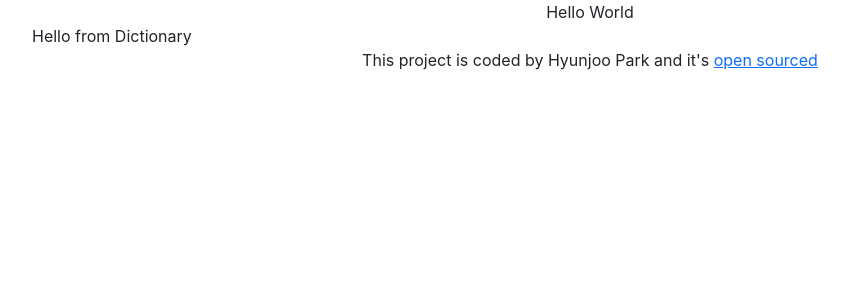
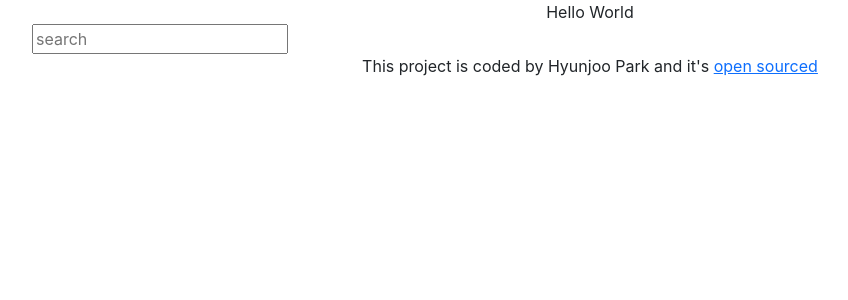
Before and after one commit to hjooqkr/dictionary-project, a React (Create React App) app: page / in a window 1280 px wide. Shown: the top 300 px of the page, without its empty margins (50-898 px from the left). Built offline with nearby package versions, Linux system fonts and the light colour scheme.

Commit message:
added github link, search input

```diff
--- a/src/App.js
+++ b/src/App.js
@@ -11,7 +11,11 @@
         </main>
         <footer>
           This project is coded by Hyunjoo Park and it's{" "}
-          <a href="#" target="_blank">
+          <a
+            href="https://github.com/hjooqkr/dictionary-project"
+            target="_blank"
+            rel="noreferrer"
+          >
             open sourced
           </a>
         </footer>
--- a/src/Dictionary.js
+++ b/src/Dictionary.js
@@ -1,6 +1,21 @@
-import React from "react";
+import React, { useState } from "react";
 import "./Dictionary.css";
 
 export default function Dictionary() {
-  return <div className="Dictionary">Hello from Dictionary</div>;
+  let [keyword, setKeyword] = useState("");
+  function search(event) {
+    event.preventDefault();
+    alert(`Seaching....for ${keyword}`);
+  }
+
+  function keywordChange(event) {
+    setKeyword(event.target.value);
+  }
+  return (
+    <div className="Dictionary">
+      <form onSubmit={search}>
+        <input type="search" onChange={keywordChange} placeholder="search" />
+      </form>
+    </div>
+  );
 }
```
